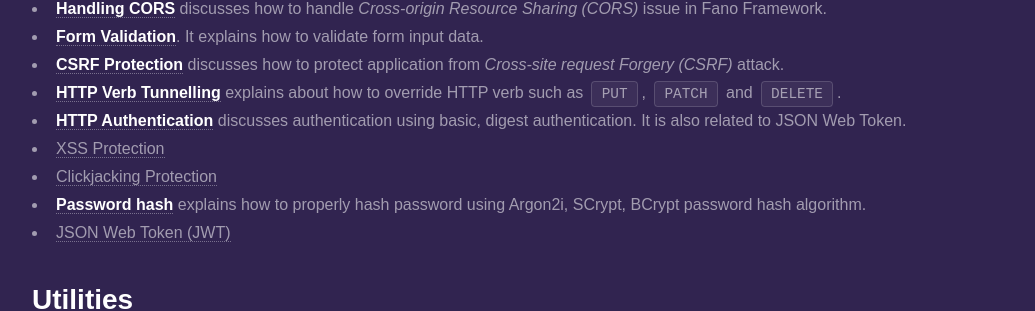
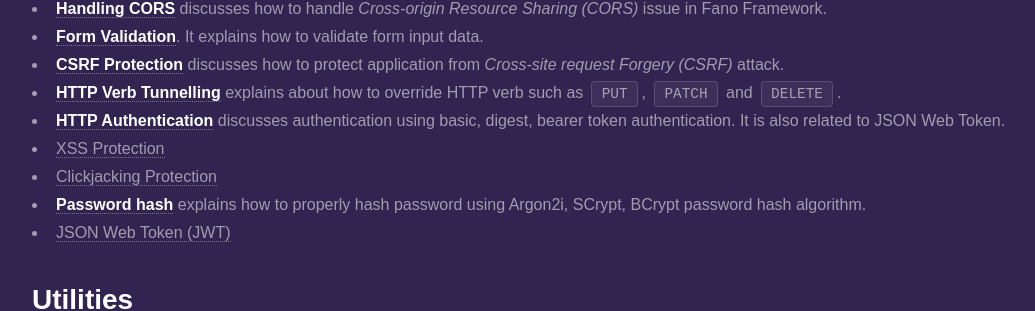
Before and after one commit to fanoframework/fanoframework.github.io, a Jekyll site: the page built from documentation/index.md, in a window 1280 px wide and 900 px high, scrolled down 980 px. Shown: the part 148-459 px from the top of the window, without its empty margins (32-1067 px from the left). Built offline with Jekyll 4.4.1, drawn with Linux system fonts in a browser that asks for light colours; our own code applies the rules of GitHub Pages for plain Markdown files.

Commit message:
fix typo and improve sentences

```diff
--- a/documentation/index.md
+++ b/documentation/index.md
@@ -40,7 +40,7 @@ description: Documentation and developer's resources for Fano Framework, web app
 - **[Form Validation](/security/form-validation)**. It explains how to validate form input data.
 - **[CSRF Protection](/security/csrf-protection)** discusses how to protect application from *Cross-site request Forgery (CSRF)* attack.
 - **[HTTP Verb Tunnelling](/security/http-verb-tunnelling)** explains about how to override HTTP verb such as `PUT`, `PATCH` and `DELETE`.
-- **[HTTP Authentication](/security/http-authentication)** discusses authentication using basic, digest authentication. It is also related to JSON Web Token.
+- **[HTTP Authentication](/security/http-authentication)** discusses authentication using basic, digest, bearer token authentication. It is also related to JSON Web Token.
 - [XSS Protection](/security/xss-protection)
 - [Clickjacking Protection](/security/clickjacking-protection)
 - **[Password hash](/security/password-hash)** explains how to properly hash password using Argon2i, SCrypt, BCrypt password hash algorithm.
```
